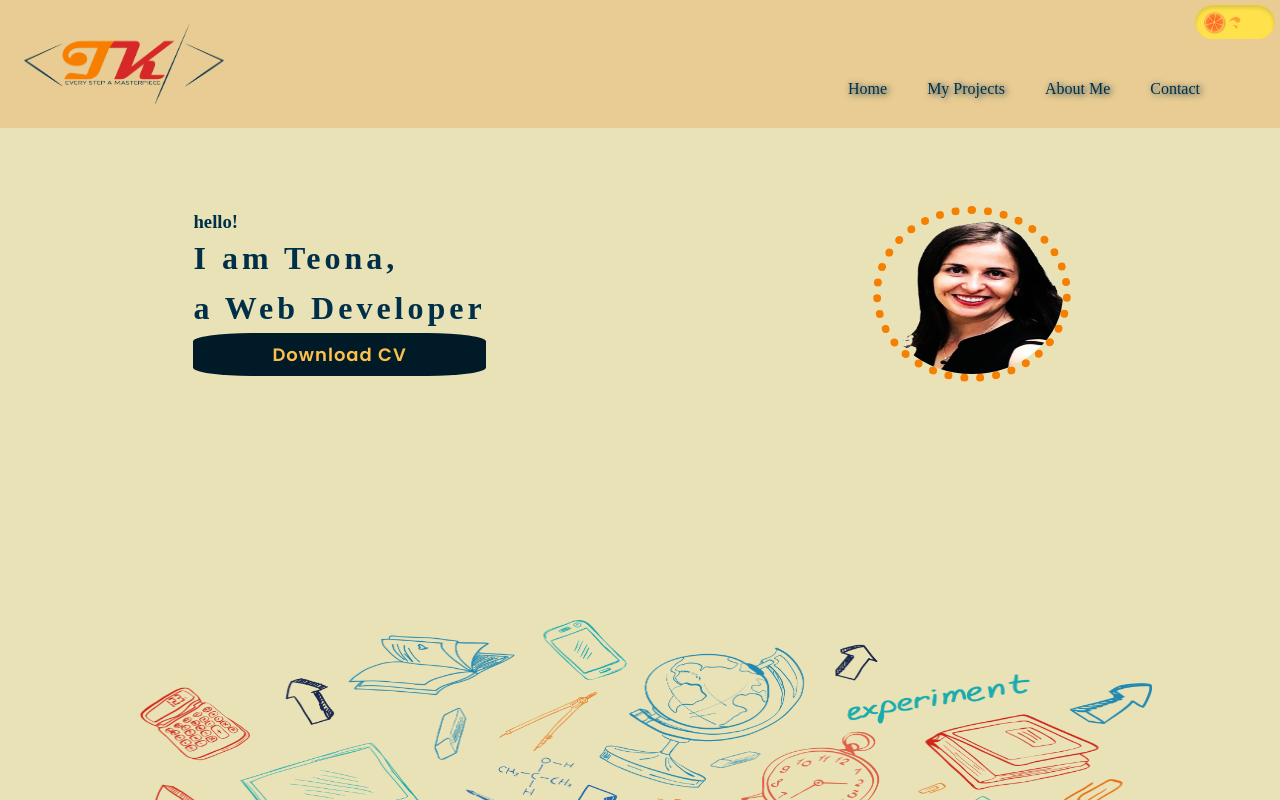
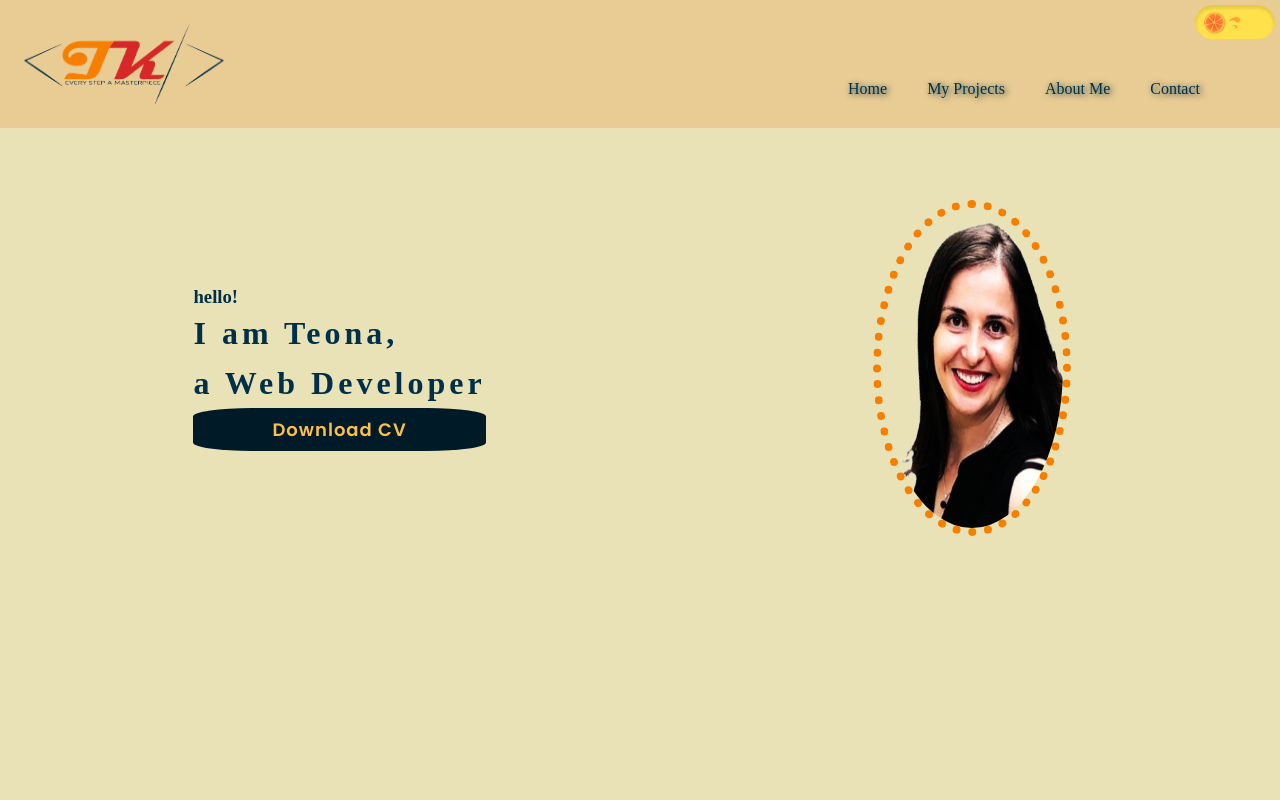
Before and after one commit to teokartvelishvili/aboutme, a React (Create React App) app: page / in a window 1280 px wide. Shown: the top 800 px of the page. Built offline with nearby package versions, Linux system fonts and the light colour scheme.

Commit message:
Update Main.css

```diff
--- a/src/Pages/Main/Main.css
+++ b/src/Pages/Main/Main.css
@@ -7,7 +7,8 @@
 } */
 .MainCont{
     position: relative;
-    padding-top: 40px;
+    /* padding-top: 40px; */
+
 
 }
 .MainCont2 {
@@ -16,6 +17,7 @@
     /* background-color: #FCBF49; Background color */
     /* height: 78vh; */
     position: relative; /* Set position to relative */
+    min-height: 60vh;
  }
 
  .MainCont::before {
@@ -103,6 +105,12 @@ margin-right: -70px;
     width: 80%;
 }
 @media (max-width: 768px) {
+    .MainCont{
+        position: relative;
+        padding-top: 40px;
+
+
+    }
     .MainCont2 {
     flex-direction: column;
     align-items: center;
```
